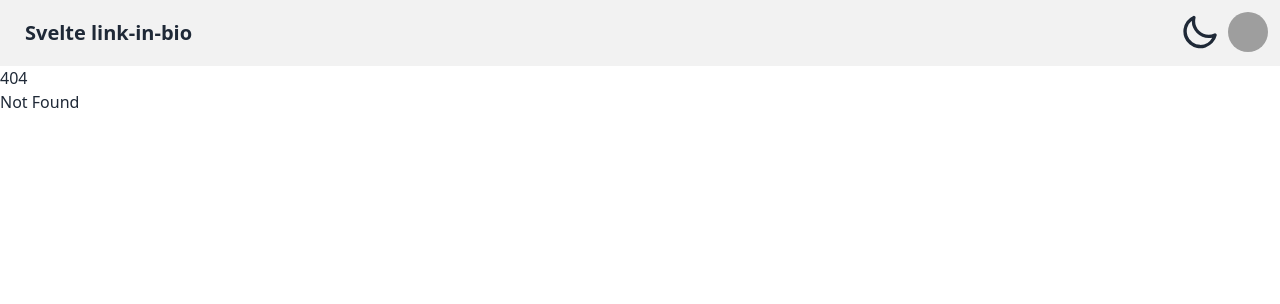
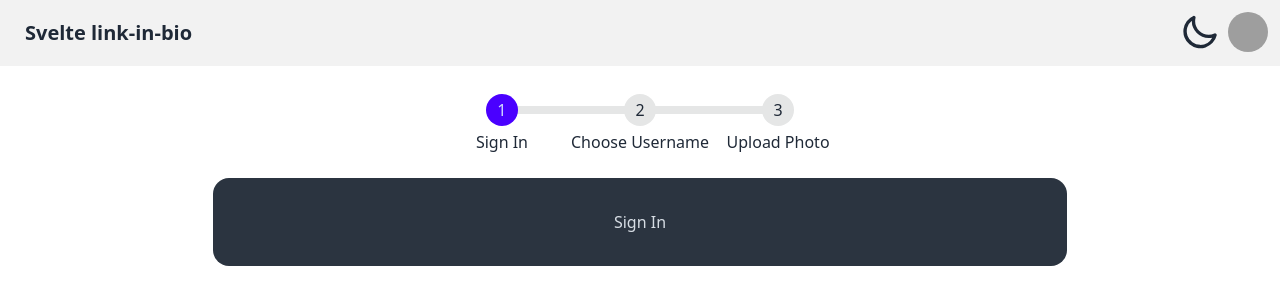
Before and after one commit to bionboy/svelte_link-n-bio, a SvelteKit app: page /login in a window 1280 px wide. Before the commit this address had no page. Shown: the top 304 px of the page. Built offline with nearby package versions, Linux system fonts and the light colour scheme; grey boxes are pictures that could not be loaded.

Commit message:
feat: adding layout of multi step form from tutorial

```diff
--- a/src/routes/+layout.svelte
+++ b/src/routes/+layout.svelte
@@ -4,7 +4,7 @@
 	import '../app.css';
 </script>
 
-<div>
-	<NavBar />
+<NavBar />
+<div class="min-h-screen flex flex-col">
 	<slot />
 </div>
--- /dev/null
+++ b/src/routes/login/+layout.svelte
@@ -0,0 +1,25 @@
+<script lang="ts">
+	import { page } from '$app/stores';
+</script>
+
+<nav class="flex justify-center my-6">
+	<ul class="steps">
+		<a href="/login" class="step step-primary">Sign In</a>
+		<a
+			href="/login/username"
+			class="step"
+			class:step-primary={$page.route.id?.match(/username|photo/g)}
+		>
+			Choose Username
+		</a>
+		<a href="/login/photo" class="step" class:step-primary={$page.route.id?.includes('photo')}>
+			Upload Photo
+		</a>
+	</ul>
+</nav>
+
+<main class="card w-4/6 bg-neutral text-neutral-content mx-auto">
+	<div class="card-body items-center text-center">
+		<slot />
+	</div>
+</main>
--- /dev/null
+++ b/src/routes/login/+page.svelte
@@ -0,0 +1,7 @@
+<script lang="ts">
+	import type { PageData } from './$types';
+
+	export let data: PageData;
+</script>
+
+<h2>Sign In</h2>
--- /dev/null
+++ b/src/routes/login/photo/+page.svelte
@@ -0,0 +1,7 @@
+<script lang="ts">
+	import type { PageData } from './$types';
+
+	export let data: PageData;
+</script>
+
+<h2>Photo</h2>
--- /dev/null
+++ b/src/routes/login/username/+page.svelte
@@ -0,0 +1,7 @@
+<script lang="ts">
+	import type { PageData } from './$types';
+
+	export let data: PageData;
+</script>
+
+<h2>Username</h2>
```
